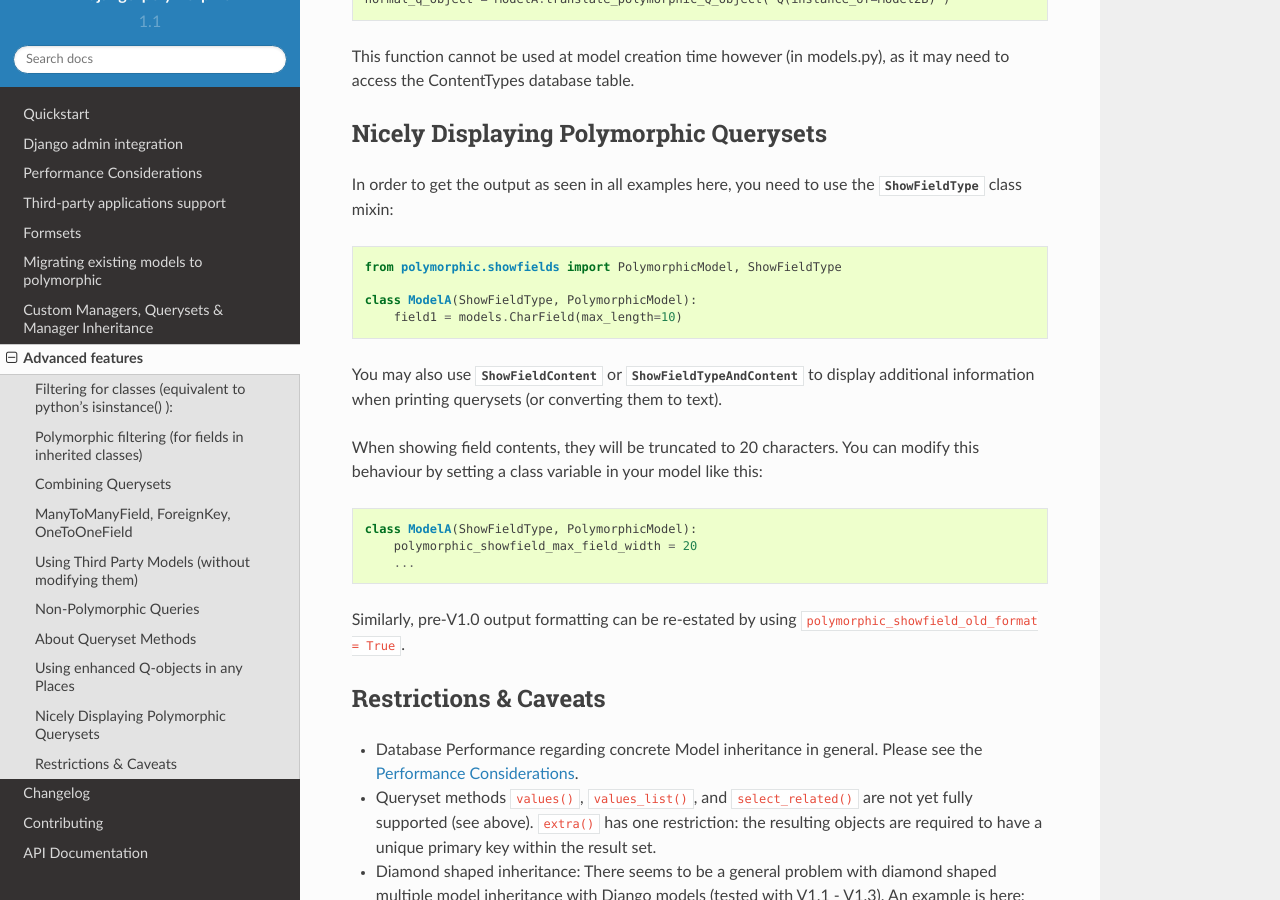
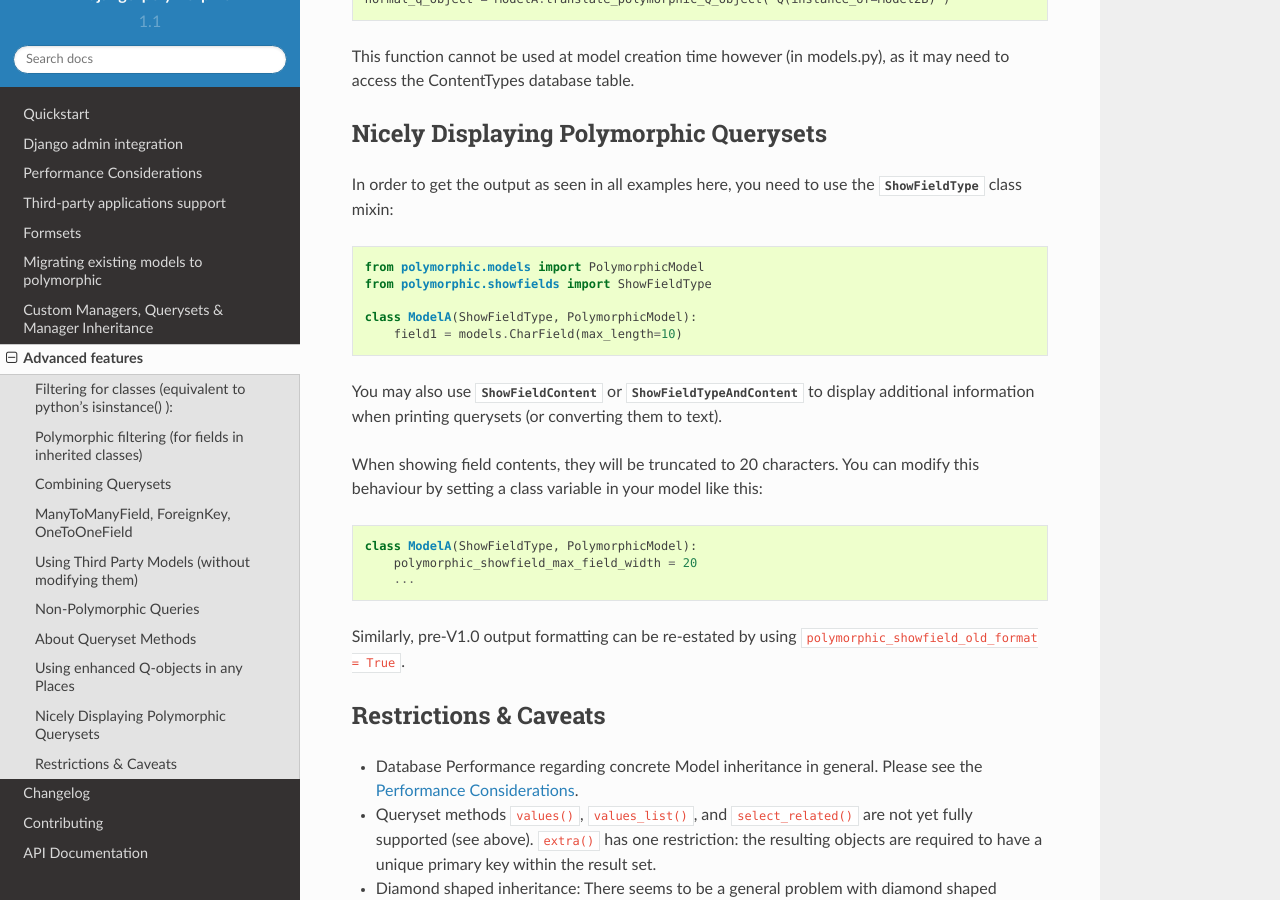
Before and after one commit to jazzband/django-polymorphic, a Sphinx documentation site: the page built from docs/advanced.rst, in a window 1280 px wide and 900 px high, scrolled down 3879 px. Built offline with Sphinx 7.4.7 and the Read the Docs theme 2.0.0, drawn with Linux system fonts in a browser that asks for light colours; the version number is read from the project's files by our own code.

Commit message:
Update advanced.rst
fixed import for ShowFieldType

```diff
--- a/docs/advanced.rst
+++ b/docs/advanced.rst
@@ -203,7 +203,8 @@
 In order to get the output as seen in all examples here, you need to use the
 :class:`~polymorphic.showfields.ShowFieldType` class mixin::
 
-    from polymorphic.showfields import PolymorphicModel, ShowFieldType
+    from polymorphic.models import PolymorphicModel
+    from polymorphic.showfields import ShowFieldType
 
     class ModelA(ShowFieldType, PolymorphicModel):
         field1 = models.CharField(max_length=10)
```
